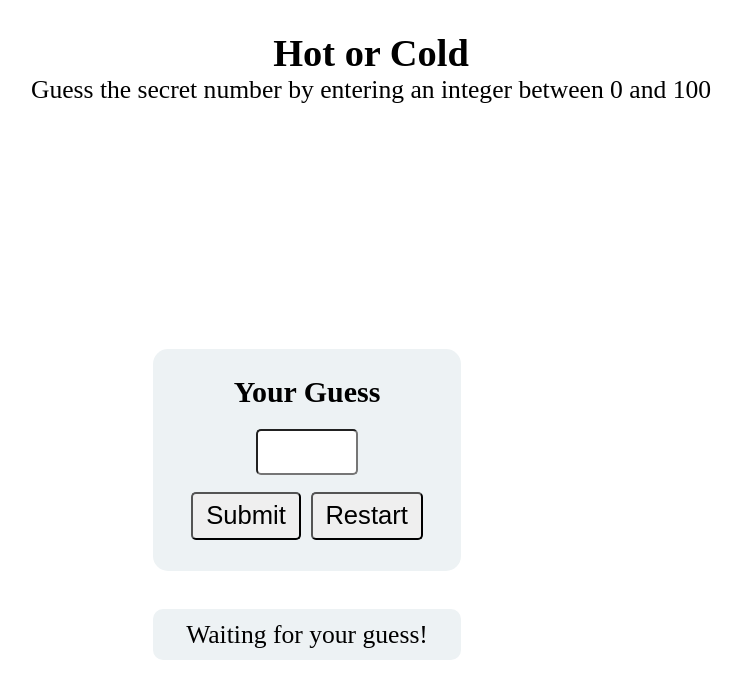
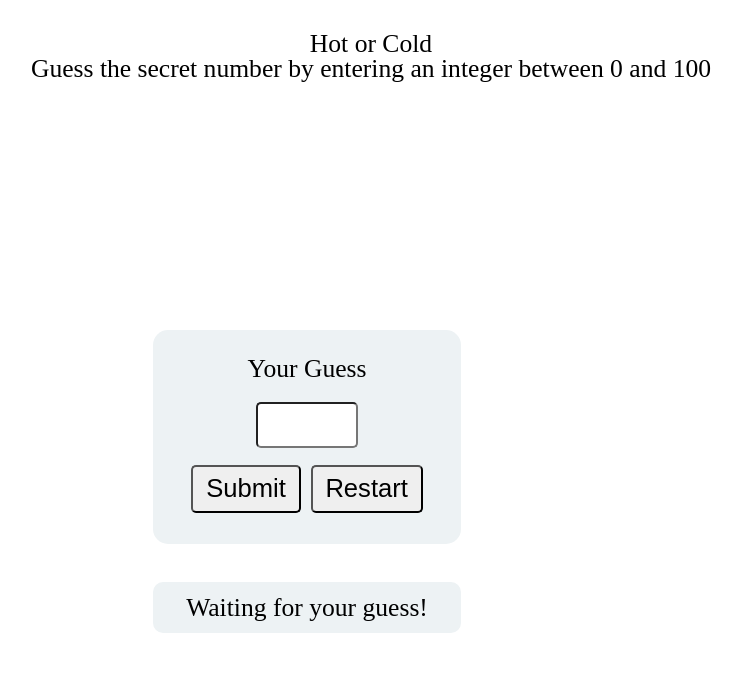
Before and after one commit to Agent-Ebimene/Hot-or-Cold-game, a plain HTML site: page index.html in a window 1280 px wide. Shown: the whole page, without its empty margins (269-1010 px from the left). Drawn offline with Linux system fonts and the light colour scheme.

Commit message:
Guessing Game

```diff
--- a/style.css
+++ b/style.css
@@ -1,3 +1,51 @@
+/*
+==================
+Eric Meyer's Reset
+==================
+*/
+html, body, div, span, applet, object, iframe,
+h1, h2, h3, h4, h5, h6, p, blockquote, pre,
+a, abbr, acronym, address, big, cite, code,
+del, dfn, em, img, ins, kbd, q, s, samp,
+small, strike, strong, sub, sup, tt, var,
+b, u, i, center,
+dl, dt, dd, ol, ul, li,
+fieldset, form, label, legend,
+table, caption, tbody, tfoot, thead, tr, th, td,
+article, aside, canvas, details, embed,
+figure, figcaption, footer, header, hgroup,
+menu, nav, output, ruby, section, summary,
+time, mark, audio, video {
+	margin: 0;
+	padding: 0;
+	border: 0;
+	font-size: 100%;
+	font: inherit;
+	vertical-align: baseline;
+}
+/* HTML5 display-role reset for older browsers */
+article, aside, details, figcaption, figure,
+footer, header, hgroup, menu, nav, section {
+	display: block;
+}
+body {
+	line-height: 1;
+}
+ol, ul {
+	list-style: none;
+}
+blockquote, q {
+	quotes: none;
+}
+blockquote:before, blockquote:after,
+q:before, q:after {
+	content: '';
+	content: none;
+}
+table {
+	border-collapse: collapse;
+	border-spacing: 0;
+}
 :root{
     font-size:1.6rem;
 }
```
